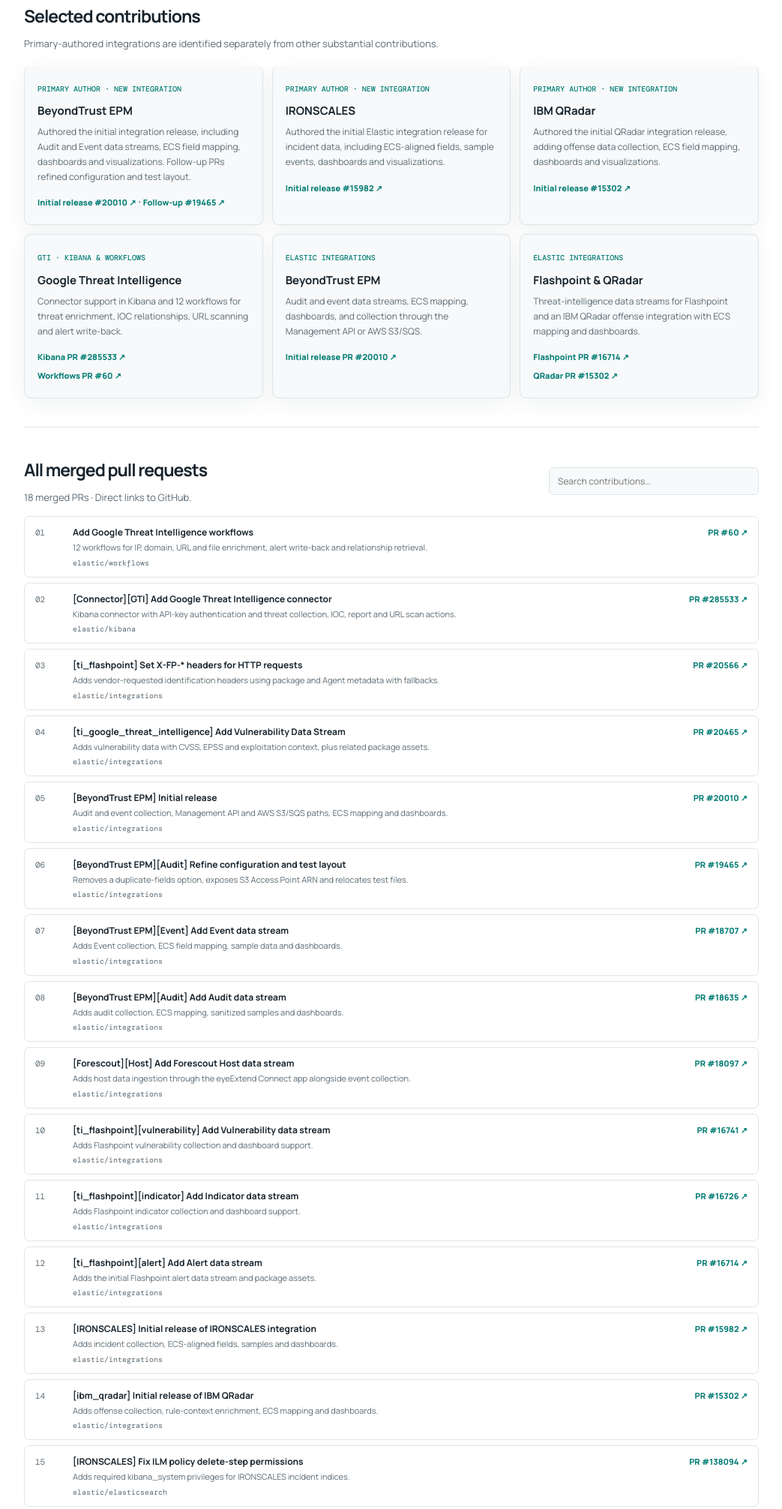
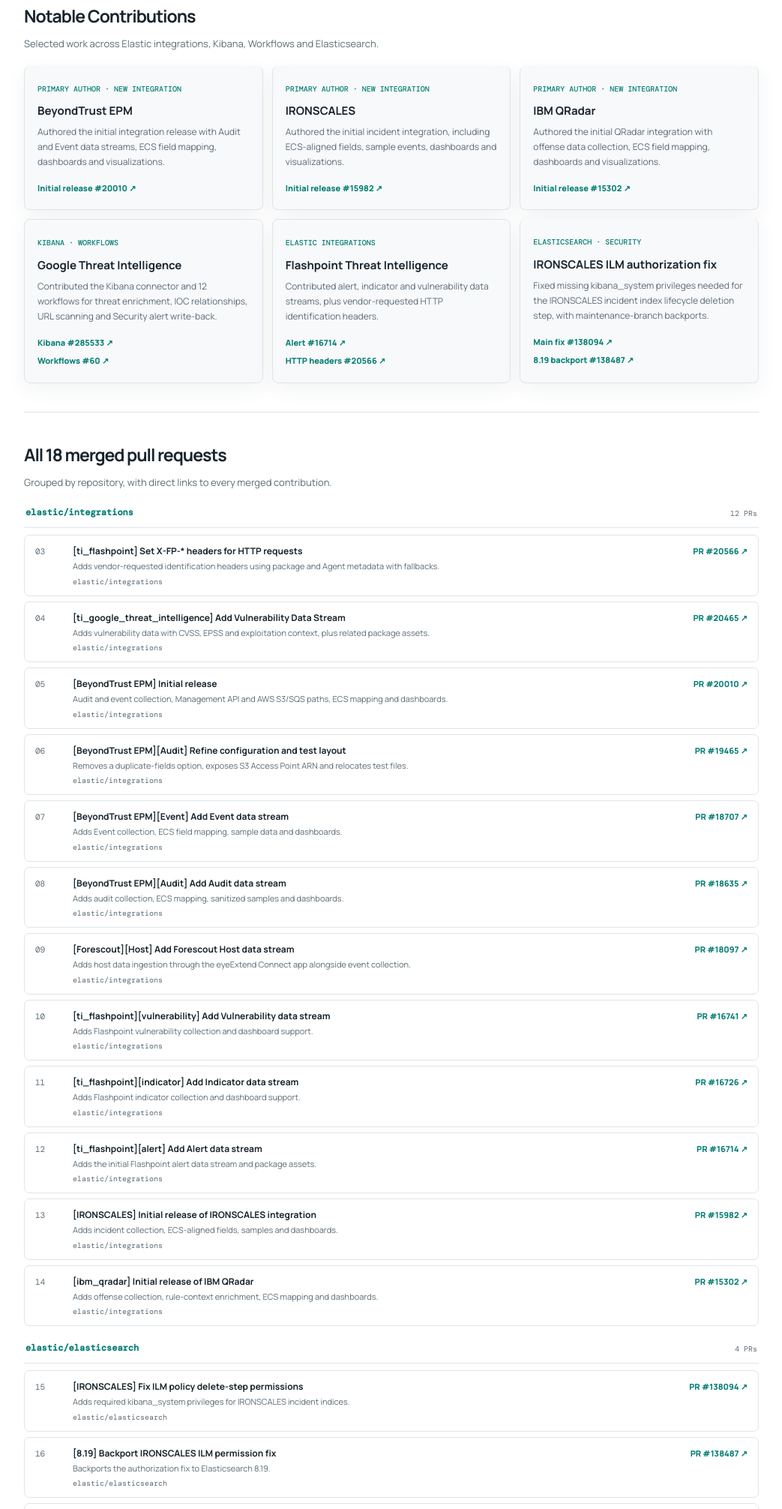
Before and after one commit to akshraj-05/elastic-oss-portfolio, a plain HTML site: page index.html in a window 1280 px wide. Shown: the part 625-2637 px from the top of the page at 75% size, without its empty margins (118-1161 px from the left). Drawn offline with nearby package versions, Linux system fonts and the light colour scheme.

Commit message:
Organize notable contributions and group PRs by repository

```diff
--- a/index.html
+++ b/index.html
@@ -66,9 +66,15 @@
     .highlight h3{font-size:15px;line-height:1.4;margin:8px 0}
     .highlight p{font-size:12px;color:var(--muted);margin:0 0 12px}
     .highlight a{font-size:11px;font-weight:800;text-decoration:none}
-    .list-head{display:flex;justify-content:space-between;align-items:center;gap:15px;margin-bottom:14px}
-    .search{width:min(280px,100%);padding:9px 11px;border:1px solid var(--line);border-radius:6px;background:var(--surface);color:var(--text);font:12px Manrope,sans-serif;outline:none}
-    .search:focus{border-color:var(--accent)}
+.repo-group{margin-top:20px}
+    .repo-heading{display:flex;align-items:center;justify-content:space-between;gap:14px;padding:0 2px 9px;border-bottom:1px solid var(--line);font-size:13px;margin:0 0 9px}
+    .repo-heading a{color:var(--accent);text-decoration:none;font-family:'DM Mono',monospace;font-size:12px}
+    .repo-heading a:hover{color:#e84b91;text-decoration:underline}
+    .repo-heading span{font:10px 'DM Mono',monospace;color:var(--muted)}
+    .repo-group .pr-list{display:grid;gap:7px}
+    .repo-group .pr{transition:transform .18s ease,border-color .18s ease,background .18s ease}
+    .repo-group .pr:hover{transform:translateX(3px);border-color:var(--accent);background:var(--surface)}
+    .note{display:none}
         .pr-list{display:grid;gap:7px}
     .pr{display:grid;grid-template-columns:38px minmax(0,1fr) auto;gap:12px;align-items:start;padding:12px 14px;border:1px solid var(--line);border-radius:7px;background:var(--bg)}
     .pr{transition:transform .18s ease,border-color .18s ease,background .18s ease,box-shadow .18s ease}
@@ -99,7 +105,6 @@
       .wrap{width:calc(100% - 30px)}.nav{height:auto;min-height:62px}
       nav{display:none}.hero{padding:48px 0 25px}
       .highlights{grid-template-columns:1fr}
-      .list-head{align-items:flex-start;flex-direction:column}
       .search{width:100%}.pr{grid-template-columns:25px minmax(0,1fr);gap:8px}
       .pr>a{grid-column:2}.stats{gap:18px}
     }
@@ -134,114 +139,128 @@
   </div>
 
   <section id="highlights">
-    <h2>Selected contributions</h2>
-    <p class="section-intro">Primary-authored integrations are identified separately from other substantial contributions.</p>
+    <h2>Notable Contributions</h2>
+    <p class="section-intro">Selected work across Elastic integrations, Kibana, Workflows and Elasticsearch.</p>
     <div class="highlights">
       <article class="highlight" style="border-top:3px solid var(--teal)">
         <small>Primary author · New integration</small>
         <h3>BeyondTrust EPM</h3>
-        <p>Authored the initial integration release, including Audit and Event data streams, ECS field mapping, dashboards and visualizations. Follow-up PRs refined configuration and test layout.</p>
-        <a href="https://github.com/elastic/integrations/pull/20010" target="_blank" rel="noopener">Initial release #20010 ↗</a>
-        <span aria-hidden="true"> · </span><a href="https://github.com/elastic/integrations/pull/19465" target="_blank" rel="noopener">Follow-up #19465 ↗</a>
+        <p>Authored the initial integration release with Audit and Event data streams, ECS field mapping, dashboards and visualizations.</p>
+        <a href="https://github.com/elastic/integrations/pull/20010" target="_blank" rel="noopener noreferrer">Initial release #20010 ↗</a>
       </article>
       <article class="highlight" style="border-top:3px solid var(--blue)">
         <small>Primary author · New integration</small>
         <h3>IRONSCALES</h3>
-        <p>Authored the initial Elastic integration release for incident data, including ECS-aligned fields, sample events, dashboards and visualizations.</p>
-        <a href="https://github.com/elastic/integrations/pull/15982" target="_blank" rel="noopener">Initial release #15982 ↗</a>
+        <p>Authored the initial incident integration, including ECS-aligned fields, sample events, dashboards and visualizations.</p>
+        <a href="https://github.com/elastic/integrations/pull/15982" target="_blank" rel="noopener noreferrer">Initial release #15982 ↗</a>
       </article>
       <article class="highlight" style="border-top:3px solid var(--pink)">
         <small>Primary author · New integration</small>
         <h3>IBM QRadar</h3>
-        <p>Authored the initial QRadar integration release, adding offense data collection, ECS field mapping, dashboards and visualizations.</p>
-        <a href="https://github.com/elastic/integrations/pull/15302" target="_blank" rel="noopener">Initial release #15302 ↗</a>
+        <p>Authored the initial QRadar integration with offense data collection, ECS field mapping, dashboards and visualizations.</p>
+        <a href="https://github.com/elastic/integrations/pull/15302" target="_blank" rel="noopener noreferrer">Initial release #15302 ↗</a>
       </article>
       <article class="highlight">
-        <small>GTI · Kibana & Workflows</small>
+        <small>Kibana · Workflows</small>
         <h3>Google Threat Intelligence</h3>
-        <p>Connector support in Kibana and 12 workflows for threat enrichment, IOC relationships, URL scanning and alert write-back.</p>
-        <a href="https://github.com/elastic/kibana/pull/285533" target="_blank" rel="noopener">Kibana PR #285533 ↗</a><br>
-        <a href="https://github.com/elastic/workflows/pull/60" target="_blank" rel="noopener">Workflows PR #60 ↗</a>
+        <p>Contributed the Kibana connector and 12 workflows for threat enrichment, IOC relationships, URL scanning and Security alert write-back.</p>
+        <a href="https://github.com/elastic/kibana/pull/285533" target="_blank" rel="noopener noreferrer">Kibana #285533 ↗</a><br>
+        <a href="https://github.com/elastic/workflows/pull/60" target="_blank" rel="noopener noreferrer">Workflows #60 ↗</a>
       </article>
       <article class="highlight">
         <small>Elastic Integrations</small>
-        <h3>BeyondTrust EPM</h3>
-        <p>Audit and event data streams, ECS mapping, dashboards, and collection through the Management API or AWS S3/SQS.</p>
-        <a href="https://github.com/elastic/integrations/pull/20010" target="_blank" rel="noopener">Initial release PR #20010 ↗</a>
+        <h3>Flashpoint Threat Intelligence</h3>
+        <p>Contributed alert, indicator and vulnerability data streams, plus vendor-requested HTTP identification headers.</p>
+        <a href="https://github.com/elastic/integrations/pull/16714" target="_blank" rel="noopener noreferrer">Alert #16714 ↗</a><br>
+        <a href="https://github.com/elastic/integrations/pull/20566" target="_blank" rel="noopener noreferrer">HTTP headers #20566 ↗</a>
       </article>
-      <article class="highlight">
-        <small>Elastic Integrations</small>
-        <h3>Flashpoint & QRadar</h3>
-        <p>Threat-intelligence data streams for Flashpoint and an IBM QRadar offense integration with ECS mapping and dashboards.</p>
-        <a href="https://github.com/elastic/integrations/pull/16714" target="_blank" rel="noopener">Flashpoint PR #16714 ↗</a><br>
-        <a href="https://github.com/elastic/integrations/pull/15302" target="_blank" rel="noopener">QRadar PR #15302 ↗</a>
+      <article class="highlight" style="border-top:3px solid var(--yellow)">
+        <small>Elasticsearch · Security</small>
+        <h3>IRONSCALES ILM authorization fix</h3>
+        <p>Fixed missing kibana_system privileges needed for the IRONSCALES incident index lifecycle deletion step, with maintenance-branch backports.</p>
+        <a href="https://github.com/elastic/elasticsearch/pull/138094" target="_blank" rel="noopener noreferrer">Main fix #138094 ↗</a><br>
+        <a href="https://github.com/elastic/elasticsearch/pull/138487" target="_blank" rel="noopener noreferrer">8.19 backport #138487 ↗</a>
       </article>
     </div>
   </section>
 
   <section id="contributions">
-    <div class="list-head">
-      <div><h2>All merged pull requests</h2><p class="section-intro" style="margin:4px 0 0">18 merged PRs · Direct links to GitHub.</p></div>
-      <input class="search" id="prSearch" type="search" placeholder="Search contributions…" aria-label="Search contributions">
-    </div>
-    <div class="pr-list" id="prList">
-      <article class="pr" data-search="google threat intelligence workflows gti enrichment alerts pagination url scan">
-        <span class="num">01</span><div><h3>Add Google Threat Intelligence workflows</h3><p>12 workflows for IP, domain, URL and file enrichment, alert write-back and relationship retrieval.</p><div class="repo">elastic/workflows</div></div><a href="https://github.com/elastic/workflows/pull/60" target="_blank" rel="noopener">PR #60 ↗</a>
-      </article>
-      <article class="pr" data-search="google threat intelligence connector kibana api key agent builder collections ioc">
-        <span class="num">02</span><div><h3>[Connector][GTI] Add Google Threat Intelligence connector</h3><p>Kibana connector with API-key authentication and threat collection, IOC, report and URL scan actions.</p><div class="repo">elastic/kibana</div></div><a href="https://github.com/elastic/kibana/pull/285533" target="_blank" rel="noopener">PR #285533 ↗</a>
-      </article>
-      <article class="pr" data-search="flashpoint headers http requests integration platform version agent version">
+    <h2>All 18 merged pull requests</h2>
+    <p class="section-intro">Grouped by repository, with direct links to every merged contribution.</p>
+      <div class="repo-group">
+        <h3 class="repo-heading"><a href="https://github.com/elastic/integrations" target="_blank" rel="noopener noreferrer">elastic/integrations</a><span>12 PRs</span></h3>
+        <div class="pr-list">
+          <article class="pr" >
                   <span class="num">03</span><div><h3>[ti_flashpoint] Set X-FP-* headers for HTTP requests</h3><p>Adds vendor-requested identification headers using package and Agent metadata with fallbacks.</p><div class="repo">elastic/integrations</div></div><a href="https://github.com/elastic/integrations/pull/20566" target="_blank" rel="noopener">PR #20566 ↗</a>
                 </article>
-      <article class="pr" data-search="google threat intelligence vulnerability data stream cvss epss kev">
+          <article class="pr" >
                   <span class="num">04</span><div><h3>[ti_google_threat_intelligence] Add Vulnerability Data Stream</h3><p>Adds vulnerability data with CVSS, EPSS and exploitation context, plus related package assets.</p><div class="repo">elastic/integrations</div></div><a href="https://github.com/elastic/integrations/pull/20465" target="_blank" rel="noopener">PR #20465 ↗</a>
                 </article>
-      <article class="pr" data-search="beyondtrust epm initial release audit event data stream aws s3 sqs management api ecs dashboards">
+          <article class="pr" >
                   <span class="num">05</span><div><h3>[BeyondTrust EPM] Initial release</h3><p>Audit and event collection, Management API and AWS S3/SQS paths, ECS mapping and dashboards.</p><div class="repo">elastic/integrations</div></div><a href="https://github.com/elastic/integrations/pull/20010" target="_blank" rel="noopener">PR #20010 ↗</a>
                 </article>
-      <article class="pr" data-search="beyondtrust audit config preserve duplicate custom fields access point arn aws s3 tests">
+          <article class="pr" >
                   <span class="num">06</span><div><h3>[BeyondTrust EPM][Audit] Refine configuration and test layout</h3><p>Removes a duplicate-fields option, exposes S3 Access Point ARN and relocates test files.</p><div class="repo">elastic/integrations</div></div><a href="https://github.com/elastic/integrations/pull/19465" target="_blank" rel="noopener">PR #19465 ↗</a>
                 </article>
-      <article class="pr" data-search="beyondtrust epm event data stream dashboards visualizations product schema">
+          <article class="pr" >
                   <span class="num">07</span><div><h3>[BeyondTrust EPM][Event] Add Event data stream</h3><p>Adds Event collection, ECS field mapping, sample data and dashboards.</p><div class="repo">elastic/integrations</div></div><a href="https://github.com/elastic/integrations/pull/18707" target="_blank" rel="noopener">PR #18707 ↗</a>
                 </article>
-      <article class="pr" data-search="beyondtrust epm audit data stream dashboards visualizations ecs">
+          <article class="pr" >
                   <span class="num">08</span><div><h3>[BeyondTrust EPM][Audit] Add Audit data stream</h3><p>Adds audit collection, ECS mapping, sanitized samples and dashboards.</p><div class="repo">elastic/integrations</div></div><a href="https://github.com/elastic/integrations/pull/18635" target="_blank" rel="noopener">PR #18635 ↗</a>
                 </article>
-      <article class="pr" data-search="forescout host data stream eyeextend connect host event">
+          <article class="pr" >
                   <span class="num">09</span><div><h3>[Forescout][Host] Add Forescout Host data stream</h3><p>Adds host data ingestion through the eyeExtend Connect app alongside event collection.</p><div class="repo">elastic/integrations</div></div><a href="https://github.com/elastic/integrations/pull/18097" target="_blank" rel="noopener">PR #18097 ↗</a>
                 </article>
-      <article class="pr" data-search="flashpoint vulnerability data stream dashboard ecs">
+          <article class="pr" >
                   <span class="num">10</span><div><h3>[ti_flashpoint][vulnerability] Add Vulnerability data stream</h3><p>Adds Flashpoint vulnerability collection and dashboard support.</p><div class="repo">elastic/integrations</div></div><a href="https://github.com/elastic/integrations/pull/16741" target="_blank" rel="noopener">PR #16741 ↗</a>
                 </article>
-      <article class="pr" data-search="flashpoint indicator data stream dashboard ecs">
+          <article class="pr" >
                   <span class="num">11</span><div><h3>[ti_flashpoint][indicator] Add Indicator data stream</h3><p>Adds Flashpoint indicator collection and dashboard support.</p><div class="repo">elastic/integrations</div></div><a href="https://github.com/elastic/integrations/pull/16726" target="_blank" rel="noopener">PR #16726 ↗</a>
                 </article>
-      <article class="pr" data-search="flashpoint alert data stream dashboard">
+          <article class="pr" >
                   <span class="num">12</span><div><h3>[ti_flashpoint][alert] Add Alert data stream</h3><p>Adds the initial Flashpoint alert data stream and package assets.</p><div class="repo">elastic/integrations</div></div><a href="https://github.com/elastic/integrations/pull/16714" target="_blank" rel="noopener">PR #16714 ↗</a>
                 </article>
-      <article class="pr" data-search="ironscales integration incident data stream dashboards visualizations api ecs">
+          <article class="pr" >
                   <span class="num">13</span><div><h3>[IRONSCALES] Initial release of IRONSCALES integration</h3><p>Adds incident collection, ECS-aligned fields, samples and dashboards.</p><div class="repo">elastic/integrations</div></div><a href="https://github.com/elastic/integrations/pull/15982" target="_blank" rel="noopener">PR #15982 ↗</a>
                 </article>
-      <article class="pr" data-search="ibm qradar initial release offense data stream dashboards ecs siem">
+          <article class="pr" >
                   <span class="num">14</span><div><h3>[ibm_qradar] Initial release of IBM QRadar</h3><p>Adds offense collection, rule-context enrichment, ECS mapping and dashboards.</p><div class="repo">elastic/integrations</div></div><a href="https://github.com/elastic/integrations/pull/15302" target="_blank" rel="noopener">PR #15302 ↗</a>
                 </article>
-      <article class="pr" data-search="elasticsearch ironscales ilm policy delete kibana system permissions authorization">
+        </div>
+      </div>
+      <div class="repo-group">
+        <h3 class="repo-heading"><a href="https://github.com/elastic/elasticsearch" target="_blank" rel="noopener noreferrer">elastic/elasticsearch</a><span>4 PRs</span></h3>
+        <div class="pr-list">
+          <article class="pr" >
                   <span class="num">15</span><div><h3>[IRONSCALES] Fix ILM policy delete-step permissions</h3><p>Adds required kibana_system privileges for IRONSCALES incident indices.</p><div class="repo">elastic/elasticsearch</div></div><a href="https://github.com/elastic/elasticsearch/pull/138094" target="_blank" rel="noopener">PR #138094 ↗</a>
                 </article>
-      <article class="pr" data-search="elasticsearch ironscales backport 8.19 ilm authorization">
+          <article class="pr" >
                   <span class="num">16</span><div><h3>[8.19] Backport IRONSCALES ILM permission fix</h3><p>Backports the authorization fix to Elasticsearch 8.19.</p><div class="repo">elastic/elasticsearch</div></div><a href="https://github.com/elastic/elasticsearch/pull/138487" target="_blank" rel="noopener">PR #138487 ↗</a>
                 </article>
-      <article class="pr" data-search="elasticsearch ironscales backport 9.1 ilm authorization">
+          <article class="pr" >
                   <span class="num">17</span><div><h3>[9.1] Backport IRONSCALES ILM permission fix</h3><p>Backports the same authorization fix to Elasticsearch 9.1.</p><div class="repo">elastic/elasticsearch</div></div><a href="https://github.com/elastic/elasticsearch/pull/138486" target="_blank" rel="noopener">PR #138486 ↗</a>
                 </article>
-      <article class="pr" data-search="elasticsearch ironscales backport 9.2 ilm authorization">
+          <article class="pr" >
                   <span class="num">18</span><div><h3>[9.2] Backport IRONSCALES ILM permission fix</h3><p>Backports the same authorization fix to Elasticsearch 9.2.</p><div class="repo">elastic/elasticsearch</div></div><a href="https://github.com/elastic/elasticsearch/pull/138485" target="_blank" rel="noopener">PR #138485 ↗</a>
                 </article>
         </div>
-    <p class="note">“Primary author” is used for the three initial integration-release PRs authored by akshraj-crest and carrying Elastic’s New Integration label: BeyondTrust EPM, IRONSCALES and IBM QRadar.</p>
-    <p class="note">The three IRONSCALES backports are separate merged PRs for maintenance branches, not separate feature implementations.</p>
+      </div>
+      <div class="repo-group">
+        <h3 class="repo-heading"><a href="https://github.com/elastic/kibana" target="_blank" rel="noopener noreferrer">elastic/kibana</a><span>1 PRs</span></h3>
+        <div class="pr-list">
+          <article class="pr" >
+                  <span class="num">02</span><div><h3>[Connector][GTI] Add Google Threat Intelligence connector</h3><p>Kibana connector with API-key authentication and threat collection, IOC, report and URL scan actions.</p><div class="repo">elastic/kibana</div></div><a href="https://github.com/elastic/kibana/pull/285533" target="_blank" rel="noopener">PR #285533 ↗</a>
+                </article>
+        </div>
+      </div>
+      <div class="repo-group">
+        <h3 class="repo-heading"><a href="https://github.com/elastic/workflows" target="_blank" rel="noopener noreferrer">elastic/workflows</a><span>1 PRs</span></h3>
+        <div class="pr-list">
+          <article class="pr" >
+                  <span class="num">01</span><div><h3>Add Google Threat Intelligence workflows</h3><p>12 workflows for IP, domain, URL and file enrichment, alert write-back and relationship retrieval.</p><div class="repo">elastic/workflows</div></div><a href="https://github.com/elastic/workflows/pull/60" target="_blank" rel="noopener">PR #60 ↗</a>
+                </article>
+        </div>
+      </div>
   </section>
 
   <section id="contact">
@@ -262,7 +281,7 @@
   function setTheme(theme) {
     root.dataset.theme = theme;
     const dark = theme === 'dark';
-    toggle.textContent = dark ? '☀ Light' : '☾ Dark mode';
+    toggle.textContent = dark ? '☀ Light mode' : '☾ Dark mode';
     toggle.setAttribute('aria-label', dark ? 'Switch to light mode' : 'Switch to dark mode');
     metaTheme.content = dark ? '#111a21' : '#ffffff';
   }
@@ -274,12 +293,6 @@
     setTheme(next);
     try { localStorage.setItem('portfolio-theme', next); } catch (_) {}
   });
-  const search = document.getElementById('prSearch');
-  const rows = [...document.querySelectorAll('#prList .pr')];
-  search.addEventListener('input', () => {
-    const q = search.value.trim().toLowerCase();
-    rows.forEach(row => { row.hidden = !row.dataset.search.includes(q); });
-  });
 </script>
 </body>
 </html>
```
Lines whose indentation alone changed are shown as unchanged.
